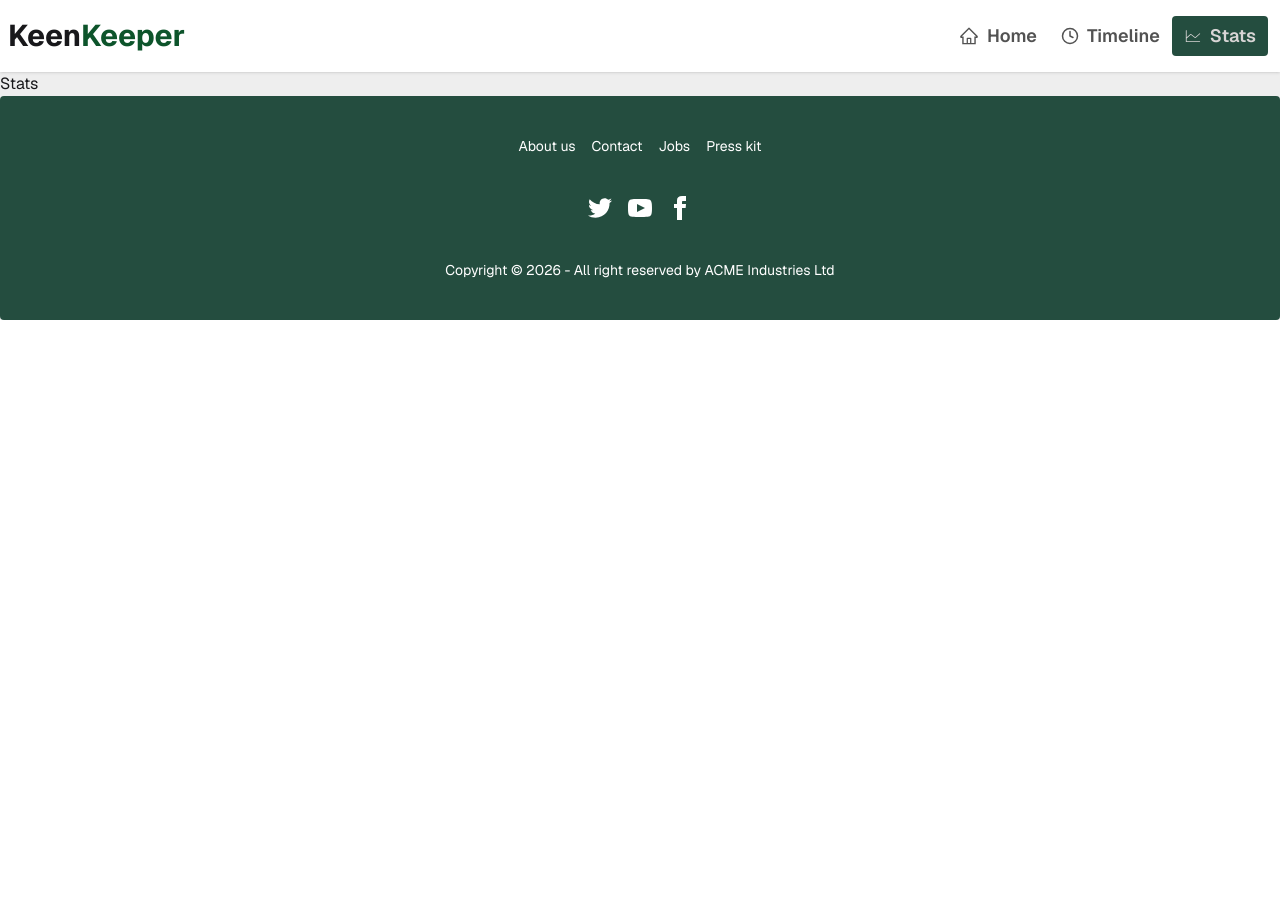
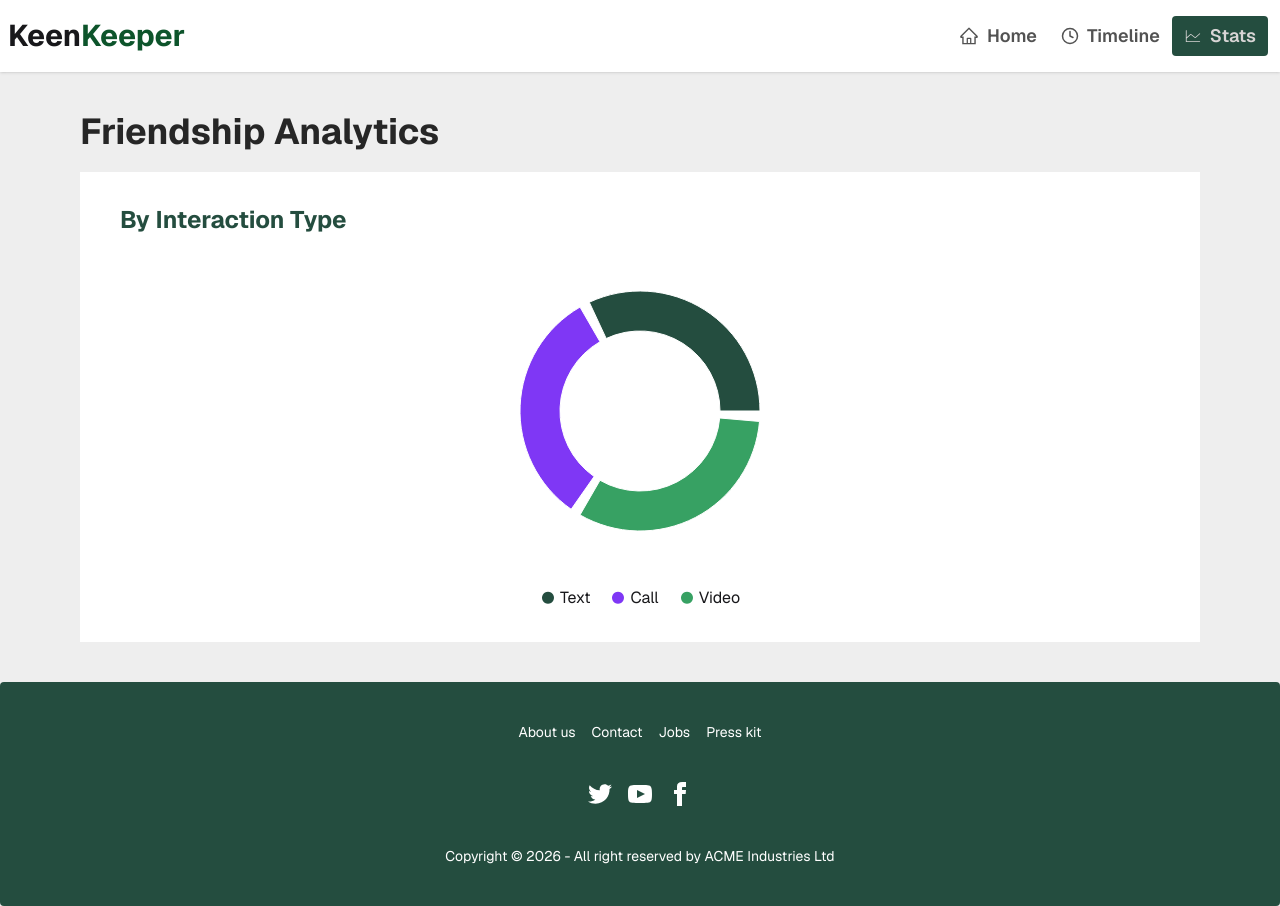
Before and after one commit to NazrulNazir/keen-keeper-app, a React (Vite) app: page /stats in a window 1280 px wide. Before the commit the page ends 800 px from the top, so only its background shows below. Built offline with nearby package versions, Linux system fonts and the light colour scheme.

Commit message:
create pi chart

```diff
--- a/package.json
+++ b/package.json
@@ -16,6 +16,7 @@
     "react-icons": "^5.6.0",
     "react-router": "^7.14.1",
     "react-toastify": "^11.0.5",
+    "recharts": "^3.8.1",
     "tailwindcss": "^4.2.2"
   },
   "devDependencies": {
--- a/src/pages/Stats.jsx
+++ b/src/pages/Stats.jsx
@@ -1,11 +1,57 @@
-import React from 'react'
+import { DiVim } from 'react-icons/di';
+import { WiMoonFull } from 'react-icons/wi';
+import { Pie, PieChart, Tooltip } from 'recharts';
 
-const Stats = () => {
+// Sample data
+// const data01 = [
+//   { name: 'Group A', value: 400 },
+//   { name: 'Group B', value: 300 },
+//   { name: 'Group C', value: 300 },
+//   { name: 'Group D', value: 200 },
+// ];
+
+const data02 = [
+  { name: 'text', value: 300, fill: '#244d3f' },
+  { name: 'call', value: 300, fill: '#7f37f5' },
+  { name: 'video', value: 300, fill: '#37a163' }
+];
+
+function Stats() {
   return (
-    <div>
-      Stats
+    <div className='px-20 mb-10'>
+      <h1 className='text-4xl font-bold text-neutral-800 mt-10 mb-5'>Friendship Analytics</h1>
+
+      <div className=' bg-base-100 px-10 py-8'>
+        <h3 className='text-2xl font-bold text-[#244d3f]'>By Interaction Type</h3>
+        <div className='flex flex-col justify-center items-center'>
+          <PieChart
+            width={500}
+            height={350}
+          >
+
+            <Pie
+              data={data02}
+              dataKey="value"
+              cx="50%"
+              cy="50%"
+              innerRadius={80}
+              outerRadius={120}
+              paddingAngle={5}
+              fill="#000000"
+            // label
+            />
+
+            <Tooltip />
+          </PieChart>
+          <div className='flex gap-5'>
+            <div className='flex items-center gap-1'><span className='text-[#244d3f]'><WiMoonFull /></span> <span>Text</span></div>
+            <div className='flex items-center gap-1 '><span className='text-[#7f37f5]'><WiMoonFull /></span> <span>Call</span></div>
+            <div className='flex items-center gap-1 '><span className='text-[#37a163]'><WiMoonFull /></span> <span>Video</span></div>
+          </div>
+        </div>
+      </div>
     </div>
-  )
+  );
 }
 
-export default Stats
+export default Stats;
```
Also changed, not shown: 1 other file (tests, documents, lock files or other folders).
